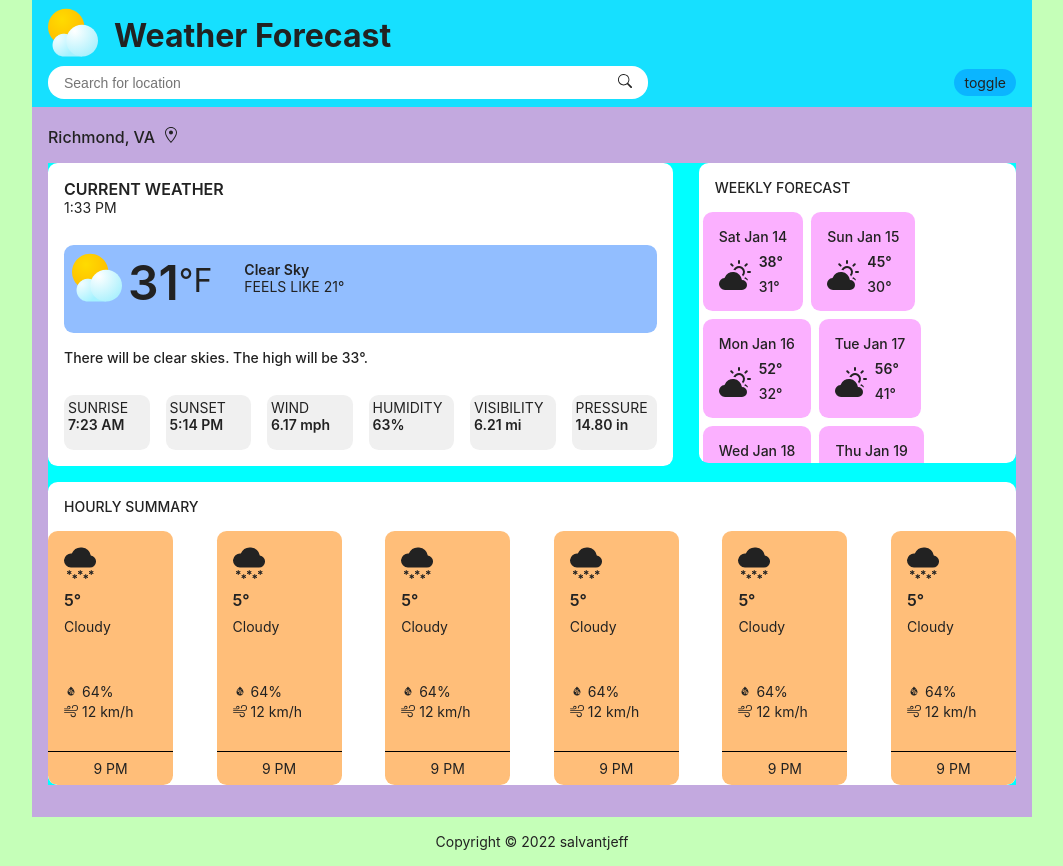
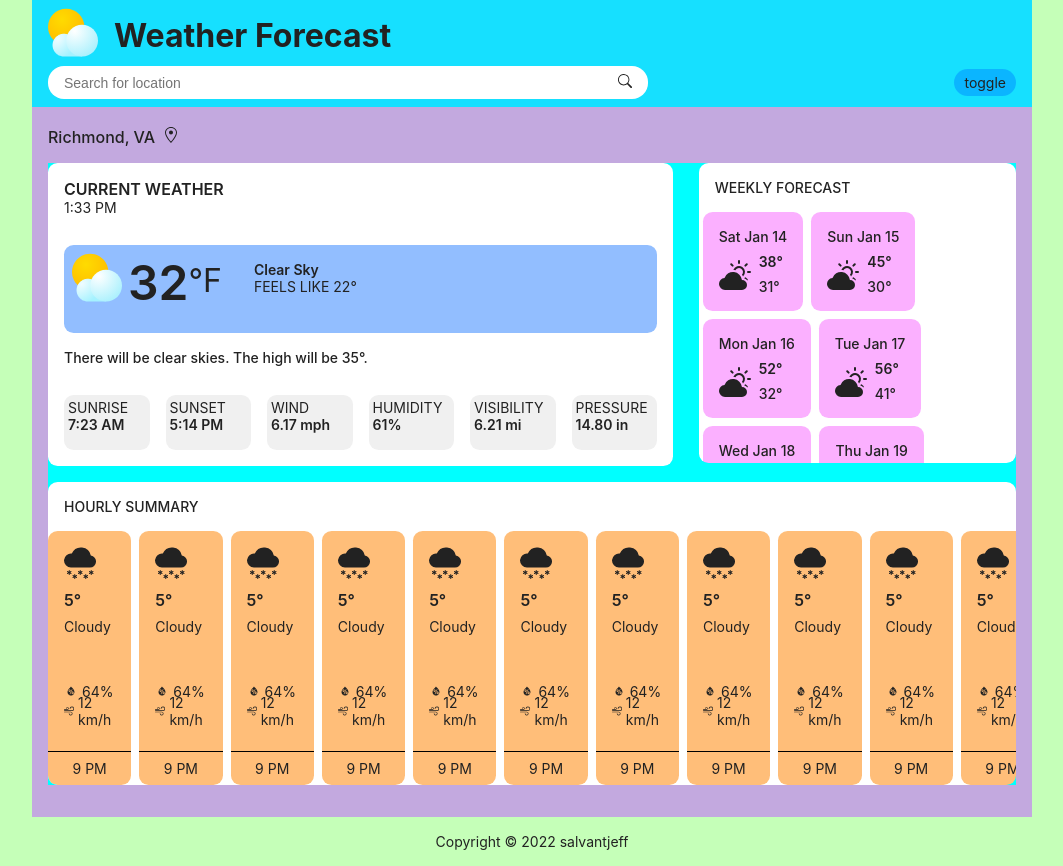
Before and after one commit to salvantjeff/weather-forecast, a React (Create React App) app in the folder weather-forecast-app/: page / in a window 1280 px wide. Shown: the whole page, without its empty margins (108-1171 px from the left). Built offline with nearby package versions, Linux system fonts and the light colour scheme; no server answers.

Commit message:
Add id prop to each hour prop

```diff
--- a/weather-forecast-app/package.json
+++ b/weather-forecast-app/package.json
@@ -10,6 +10,7 @@
     "react-dom": "^18.2.0",
     "react-icons": "^4.7.1",
     "react-scripts": "5.0.1",
+    "uuid": "^9.0.0",
     "web-vitals": "^2.1.4"
   },
   "scripts": {
--- a/weather-forecast-app/src/components/App/App.js
+++ b/weather-forecast-app/src/components/App/App.js
@@ -5,6 +5,7 @@ import Footer from '../Footer/Footer';
 import { useEffect, useState } from 'react';
 import OpenWeatherData from '../../data/OpenWeatherData';
 import removeSeconds from '../../helper/removeSeconds';
+import { v4 as uuidv4 } from 'uuid';
 
 function App() {
   const [weatherData, setWeatherData] = useState({});
@@ -61,6 +62,7 @@ function App() {
               wind: currHour.wind_speed,
               description: currHour.weather[0].description,
               main_weather: currHour.weather[0].main,
+              id: uuidv4(),
             };
           })
         };
--- a/weather-forecast-app/src/components/Main/Hourly/Hourly.js
+++ b/weather-forecast-app/src/components/Main/Hourly/Hourly.js
@@ -16,8 +16,29 @@ function Hourly({ weatherData }) {
                 <p>Hourly summary</p>
             </div>
             <div className='hourly-extra-info-wrapper'>
-                {/* create an obj with content and map out to specific section */}
-                <div className='hourly-extra-info'>
+                {hourly.map(hour => {
+                    return (
+                        <div key={hour.id} className='hourly-extra-info'>
+                            <div className='hourly-extra-info-primary'>
+                                <div className='hourly-weather-icon'><BsFillCloudSnowFill size='2rem'/></div>
+                                <div className='hourly-temp'>5°</div>
+                                <div className='hourly-temp-description'>Cloudy</div>
+                            </div>
+                            <div className='hourly-extra-info-secondary'>
+                                <div className='hourly-humidity'>
+                                    <WiHumidity />
+                                    <p>64%</p>
+                                </div>
+                                <div className='hourly-wind'>
+                                    <BsWind/>
+                                    <p>12 km/h</p>
+                                </div>
+                            </div>
+                            <div className='hourly-time'>9 PM</div>
+                        </div>
+                    );
+                })}
+                {/* <div className='hourly-extra-info'>
                     <div className='hourly-extra-info-primary'>
                         <div className='hourly-weather-icon'><BsFillCloudSnowFill size='2rem'/></div>
                         <div className='hourly-temp'>5°</div>
@@ -124,7 +145,7 @@ function Hourly({ weatherData }) {
                         </div>
                     </div>
                     <div className='hourly-time'>9 PM</div>
-                </div>
+                </div>  */}
             </div>
         </div>
     );
--- a/weather-forecast-app/src/data/initWeatherData.js
+++ b/weather-forecast-app/src/data/initWeatherData.js
@@ -5,12 +5,12 @@ const initWeatherData = {
         "main_weather": "Clear",
         "visibility": 10000,
         "country": "US",
-        "feels_like": 267.02,
-        "humidity": 63,
+        "feels_like": 267.72,
+        "humidity": 61,
         "pressure": 1021,
-        "temp": 272.68,
-        "temp_max": 273.84,
-        "temp_min": 271.47,
+        "temp": 273.23,
+        "temp_max": 274.84,
+        "temp_min": 271.9,
         "city": "Richmond",
         "date": "Sun Jan 15 2023",
         "sunrise": "7:23 AM",
@@ -89,7 +89,8 @@ const initWeatherData = {
             "humidity": 57,
             "wind": 5.43,
             "description": "overcast clouds",
-            "main_weather": "Clouds"
+            "main_weather": "Clouds",
+            "id": "3b798231-56e9-4c7b-aeff-ec44fef86aaa"
         },
         {
             "time": "4 PM",
@@ -97,7 +98,8 @@ const initWeatherData = {
             "humidity": 60,
             "wind": 5.43,
             "description": "overcast clouds",
-            "main_weather": "Clouds"
+            "main_weather": "Clouds",
+            "id": "2d0d0fdb-8a41-470e-a7ac-0b11b8fb3ea5"
         },
         {
             "time": "5 PM",
@@ -105,7 +107,8 @@ const initWeatherData = {
             "humidity": 58,
             "wind": 5.63,
             "description": "overcast clouds",
-            "main_weather": "Clouds"
+            "main_weather": "Clouds",
+            "id": "a0cc11a8-9ff6-425f-b8b1-29a97ad4d2ff"
         },
         {
             "time": "6 PM",
@@ -113,7 +116,8 @@ const initWeatherData = {
             "humidity": 56,
             "wind": 6.1,
             "description": "overcast clouds",
-            "main_weather": "Clouds"
+            "main_weather": "Clouds",
+            "id": "80c10ddf-a9d0-4f12-ba26-eea49f093c03"
         },
         {
             "time": "7 PM",
@@ -121,7 +125,8 @@ const initWeatherData = {
             "humidity": 55,
             "wind": 5.58,
             "description": "broken clouds",
-            "main_weather": "Clouds"
+            "main_weather": "Clouds",
+            "id": "f19974fb-74c0-46af-8df4-e01f0effd1ee"
         },
         {
             "time": "8 PM",
@@ -129,7 +134,8 @@ const initWeatherData = {
             "humidity": 55,
             "wind": 5.12,
             "description": "scattered clouds",
-            "main_weather": "Clouds"
+            "main_weather": "Clouds",
+            "id": "0724c9d6-f677-42f8-a17c-4d2462d59323"
         },
         {
             "time": "9 PM",
@@ -137,7 +143,8 @@ const initWeatherData = {
             "humidity": 56,
             "wind": 5.7,
             "description": "clear sky",
-            "main_weather": "Clear"
+            "main_weather": "Clear",
+            "id": "0bcedfbf-4b0f-4050-a16f-2907395792be"
         },
         {
             "time": "10 PM",
@@ -145,7 +152,8 @@ const initWeatherData = {
             "humidity": 56,
             "wind": 6.32,
             "description": "clear sky",
-            "main_weather": "Clear"
+            "main_weather": "Clear",
+            "id": "25f1c6bf-6e9e-4c1d-a949-8b4dc982c972"
         },
         {
             "time": "11 PM",
@@ -153,7 +161,8 @@ const initWeatherData = {
             "humidity": 55,
             "wind": 6.26,
             "description": "clear sky",
-            "main_weather": "Clear"
+            "main_weather": "Clear",
+            "id": "913d755d-3307-4d60-9a75-378536779b40"
         },
         {
             "time": "12 AM",
@@ -161,7 +170,8 @@ const initWeatherData = {
             "humidity": 54,
             "wind": 5.79,
             "description": "clear sky",
-            "main_weather": "Clear"
+            "main_weather": "Clear",
+            "id": "6aad1be2-223d-4ff8-a417-c7abbfce3c1e"
         },
         {
             "time": "1 AM",
@@ -169,7 +179,8 @@ const initWeatherData = {
             "humidity": 54,
             "wind": 5.19,
             "description": "clear sky",
-            "main_weather": "Clear"
+            "main_weather": "Clear",
+            "id": "142d5eb0-93df-41f0-926d-2ebde9ed14db"
         },
         {
             "time": "2 AM",
@@ -177,7 +188,8 @@ const initWeatherData = {
             "humidity": 54,
             "wind": 4.51,
             "description": "clear sky",
-            "main_weather": "Clear"
+            "main_weather": "Clear",
+            "id": "bb79c169-4d12-4056-8804-577d8d8902ad"
         },
         {
             "time": "3 AM",
@@ -185,7 +197,8 @@ const initWeatherData = {
             "humidity": 54,
             "wind": 4.21,
             "description": "clear sky",
-            "main_weather": "Clear"
+            "main_weather": "Clear",
+            "id": "110e202b-4bf2-4915-a40d-588e488807fa"
         },
         {
             "time": "4 AM",
@@ -193,7 +206,8 @@ const initWeatherData = {
             "humidity": 55,
             "wind": 4.21,
             "description": "clear sky",
-            "main_weather": "Clear"
+            "main_weather": "Clear",
+            "id": "270275d9-8895-4fdf-bcbb-1c6467cdf260"
         },
         {
             "time": "5 AM",
@@ -201,7 +215,8 @@ const initWeatherData = {
             "humidity": 54,
             "wind": 4.53,
             "description": "clear sky",
-            "main_weather": "Clear"
+            "main_weather": "Clear",
+            "id": "1a303df1-accf-4d21-b3f0-e35cdd6e94a5"
         },
         {
             "time": "6 AM",
@@ -209,7 +224,8 @@ const initWeatherData = {
             "humidity": 53,
             "wind": 4.63,
             "description": "clear sky",
-            "main_weather": "Clear"
+            "main_weather": "Clear",
+            "id": "8bf0ba7b-1f1c-422d-9685-147f9e8b967d"
         },
         {
             "time": "7 AM",
@@ -217,7 +233,8 @@ const initWeatherData = {
             "humidity": 53,
             "wind": 4.8,
             "description": "clear sky",
-            "main_weather": "Clear"
+            "main_weather": "Clear",
+            "id": "8a1c7f0e-6a41-4891-8dd3-dd6f60161771"
         },
         {
             "time": "8 AM",
@@ -225,7 +242,8 @@ const initWeatherData = {
             "humidity": 51,
             "wind": 4.75,
             "description": "clear sky",
-            "main_weather": "Clear"
+            "main_weather": "Clear",
+            "id": "218e5170-c8a1-4a97-bee9-47d5fd7bc999"
         },
         {
             "time": "9 AM",
@@ -233,7 +251,8 @@ const initWeatherData = {
             "humidity": 46,
             "wind": 4.9,
             "description": "clear sky",
-            "main_weather": "Clear"
+            "main_weather": "Clear",
+            "id": "8712e6fb-d9d1-4bbb-8325-d33d281003d6"
         },
         {
             "time": "10 AM",
@@ -241,7 +260,8 @@ const initWeatherData = {
             "humidity": 41,
             "wind": 5.37,
             "description": "clear sky",
-            "main_weather": "Clear"
+            "main_weather": "Clear",
+            "id": "1af56d30-53e0-47c4-9c74-3c357cc2ead6"
         },
         {
             "time": "11 AM",
@@ -249,7 +269,8 @@ const initWeatherData = {
             "humidity": 37,
             "wind": 5.61,
             "description": "clear sky",
-            "main_weather": "Clear"
+            "main_weather": "Clear",
+            "id": "116d13b2-e2aa-45da-97a2-51c3574b5f87"
         },
         {
             "time": "12 PM",
@@ -257,7 +278,8 @@ const initWeatherData = {
             "humidity": 35,
             "wind": 5.59,
             "description": "clear sky",
-            "main_weather": "Clear"
+            "main_weather": "Clear",
+            "id": "f8e81eb0-663b-437f-9c77-f5b46f914cf1"
         },
         {
             "time": "1 PM",
@@ -265,7 +287,8 @@ const initWeatherData = {
             "humidity": 33,
             "wind": 5.44,
             "description": "clear sky",
-            "main_weather": "Clear"
+            "main_weather": "Clear",
+            "id": "389a0333-f0f7-4e16-a06e-a1a447151dff"
         },
         {
             "time": "2 PM",
@@ -273,7 +296,8 @@ const initWeatherData = {
             "humidity": 33,
             "wind": 5.29,
             "description": "clear sky",
-            "main_weather": "Clear"
+            "main_weather": "Clear",
+            "id": "5b10fb13-ee8a-4fca-9f0a-48465b9973d9"
         },
         {
             "time": "3 PM",
@@ -281,7 +305,8 @@ const initWeatherData = {
             "humidity": 34,
             "wind": 4.85,
             "description": "clear sky",
-            "main_weather": "Clear"
+            "main_weather": "Clear",
+            "id": "f79dbbbe-773c-4994-9251-a30c770283e1"
         },
         {
             "time": "4 PM",
@@ -289,7 +314,8 @@ const initWeatherData = {
             "humidity": 36,
             "wind": 4.09,
             "description": "clear sky",
-            "main_weather": "Clear"
+            "main_weather": "Clear",
+            "id": "21a449e9-d76a-4bf7-b88b-9e1a9f8e4409"
         },
         {
             "time": "5 PM",
@@ -297,7 +323,8 @@ const initWeatherData = {
             "humidity": 41,
             "wind": 3.45,
             "description": "clear sky",
-            "main_weather": "Clear"
+            "main_weather": "Clear",
+            "id": "de53f364-be41-4b94-8676-56984fdb1f6f"
         },
         {
             "time": "6 PM",
@@ -305,7 +332,8 @@ const initWeatherData = {
             "humidity": 47,
             "wind": 2.87,
             "description": "clear sky",
-            "main_weather": "Clear"
+            "main_weather": "Clear",
+            "id": "ff776337-2264-441d-9f0d-4e97f672a59c"
         },
         {
             "time": "7 PM",
@@ -313,7 +341,8 @@ const initWeatherData = {
             "humidity": 49,
             "wind": 2.88,
             "description": "clear sky",
-            "main_weather": "Clear"
+            "main_weather": "Clear",
+            "id": "39cb79bf-db52-4c8f-addc-508a21265815"
         },
         {
             "time": "8 PM",
@@ -321,7 +350,8 @@ const initWeatherData = {
             "humidity": 49,
             "wind": 3.14,
             "description": "clear sky",
-            "main_weather": "Clear"
+            "main_weather": "Clear",
+            "id": "70da1625-8182-4329-9104-07bbe5286aaa"
         },
         {
             "time": "9 PM",
@@ -329,7 +359,8 @@ const initWeatherData = {
             "humidity": 48,
             "wind": 3.45,
             "description": "clear sky",
-            "main_weather": "Clear"
+            "main_weather": "Clear",
+            "id": "9a8507fb-6971-4157-bfa1-a7e057c8b401"
         },
         {
             "time": "10 PM",
@@ -337,7 +368,8 @@ const initWeatherData = {
             "humidity": 49,
             "wind": 3.35,
             "description": "clear sky",
-            "main_weather": "Clear"
+            "main_weather": "Clear",
+            "id": "16f90d2b-9f60-45ec-b3cf-340acb3bebf5"
         },
         {
             "time": "11 PM",
@@ -345,7 +377,8 @@ const initWeatherData = {
             "humidity": 51,
             "wind": 2.88,
             "description": "clear sky",
-            "main_weather": "Clear"
+            "main_weather": "Clear",
+            "id": "9b4c0601-df99-4c14-8c1d-13a1bb82d133"
         },
         {
             "time": "12 AM",
@@ -353,7 +386,8 @@ const initWeatherData = {
             "humidity": 52,
             "wind": 2.7,
             "description": "clear sky",
-            "main_weather": "Clear"
+            "main_weather": "Clear",
+            "id": "d1f55929-9d38-45fa-970a-21761a67e77b"
         },
         {
             "time": "1 AM",
@@ -361,7 +395,8 @@ const initWeatherData = {
             "humidity": 53,
             "wind": 2.61,
             "description": "clear sky",
-            "main_weather": "Clear"
+            "main_weather": "Clear",
+            "id": "b65c637a-52b0-4ada-8eb4-5c0f35ab14fe"
         },
         {
             "time": "2 AM",
@@ -369,7 +404,8 @@ const initWeatherData = {
             "humidity": 53,
             "wind": 2.34,
             "description": "clear sky",
-            "main_weather": "Clear"
+            "main_weather": "Clear",
+            "id": "abbbfa91-b52a-4529-af0b-6bfb89fc9138"
         },
         {
             "time": "3 AM",
@@ -377,7 +413,8 @@ const initWeatherData = {
             "humidity": 53,
             "wind": 2.17,
             "description": "clear sky",
-            "main_weather": "Clear"
+            "main_weather": "Clear",
+            "id": "e9041b70-b2f1-41fb-ab2f-861cbd9647e2"
         },
         {
             "time": "4 AM",
@@ -385,7 +422,8 @@ const initWeatherData = {
             "humidity": 53,
             "wind": 1.99,
             "description": "clear sky",
-            "main_weather": "Clear"
+            "main_weather": "Clear",
+            "id": "a51b21be-5cdf-4903-aaed-539e020acbdb"
         },
         {
             "time": "5 AM",
@@ -393,7 +431,8 @@ const initWeatherData = {
             "humidity": 53,
             "wind": 1.83,
             "description": "clear sky",
-            "main_weather": "Clear"
+            "main_weather": "Clear",
+            "id": "ba449db6-cdcf-4753-9b05-448240318e96"
         },
         {
             "time": "6 AM",
@@ -401,7 +440,8 @@ const initWeatherData = {
             "humidity": 52,
             "wind": 1.71,
             "description": "clear sky",
-            "main_weather": "Clear"
+            "main_weather": "Clear",
+            "id": "6962f4e8-a03a-4df1-a13e-96a102552926"
         },
         {
             "time": "7 AM",
@@ -409,7 +449,8 @@ const initWeatherData = {
             "humidity": 50,
             "wind": 1.45,
             "description": "clear sky",
-            "main_weather": "Clear"
+            "main_weather": "Clear",
+            "id": "8838404f-3042-4074-b935-657ab853369b"
         },
         {
             "time": "8 AM",
@@ -417,7 +458,8 @@ const initWeatherData = {
             "humidity": 47,
             "wind": 1.43,
             "description": "clear sky",
-            "main_weather": "Clear"
+            "main_weather": "Clear",
+            "id": "18e53ba5-c46e-4d0e-b86c-bd017e39cda0"
         },
         {
             "time": "9 AM",
@@ -425,7 +467,8 @@ const initWeatherData = {
             "humidity": 40,
             "wind": 1.6,
             "description": "clear sky",
-            "main_weather": "Clear"
+            "main_weather": "Clear",
+            "id": "06ff8d35-009c-4435-b409-3d190b3b7600"
         },
         {
             "time": "10 AM",
@@ -433,7 +476,8 @@ const initWeatherData = {
             "humidity": 33,
             "wind": 1.47,
             "description": "clear sky",
-            "main_weather": "Clear"
+            "main_weather": "Clear",
+            "id": "9254f822-5c4d-40d1-b3df-c05c02eeae43"
         },
         {
             "time": "11 AM",
@@ -441,7 +485,8 @@ const initWeatherData = {
             "humidity": 29,
             "wind": 1.86,
             "description": "clear sky",
-            "main_weather": "Clear"
+            "main_weather": "Clear",
+            "id": "8ae04131-9b96-481d-961c-f4e44200302a"
         },
         {
             "time": "12 PM",
@@ -449,7 +494,8 @@ const initWeatherData = {
             "humidity": 27,
             "wind": 1.74,
             "description": "scattered clouds",
-            "main_weather": "Clouds"
+            "main_weather": "Clouds",
+            "id": "cb8058b0-69e4-42f0-a4fd-cdfe4252945e"
         },
         {
             "time": "1 PM",
@@ -457,7 +503,8 @@ const initWeatherData = {
             "humidity": 25,
             "wind": 2.14,
             "description": "scattered clouds",
-            "main_weather": "Clouds"
+            "main_weather": "Clouds",
+            "id": "edff265c-06d4-492a-b119-eb5bc0bf3af5"
         },
         {
             "time": "2 PM",
@@ -465,9 +512,10 @@ const initWeatherData = {
             "humidity": 27,
             "wind": 2.24,
             "description": "overcast clouds",
-            "main_weather": "Clouds"
-        },
-    ],
+            "main_weather": "Clouds",
+            "id": "d625fc6d-752d-491e-8d18-87c6b90e0511"
+        }
+    ]
 };
 
 export default initWeatherData;
```
Also changed, not shown: 1 other file (tests, documents, lock files or other folders).
